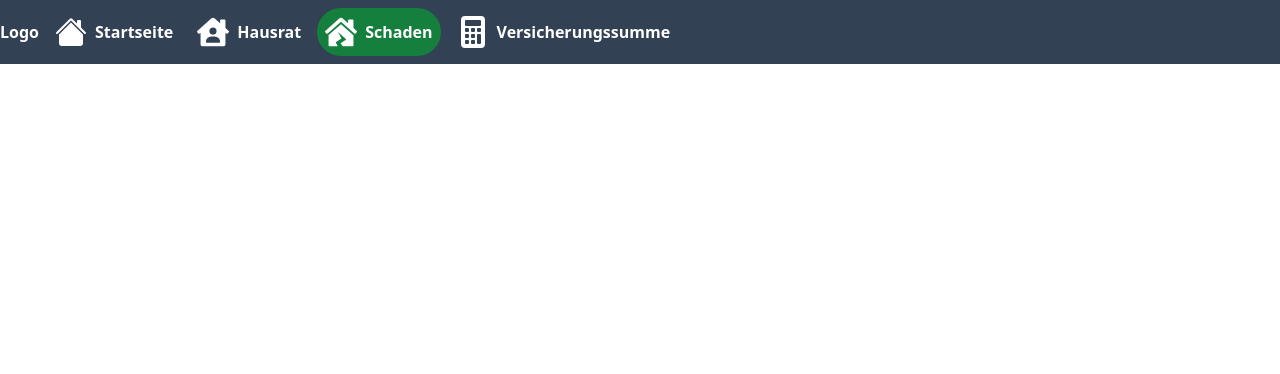
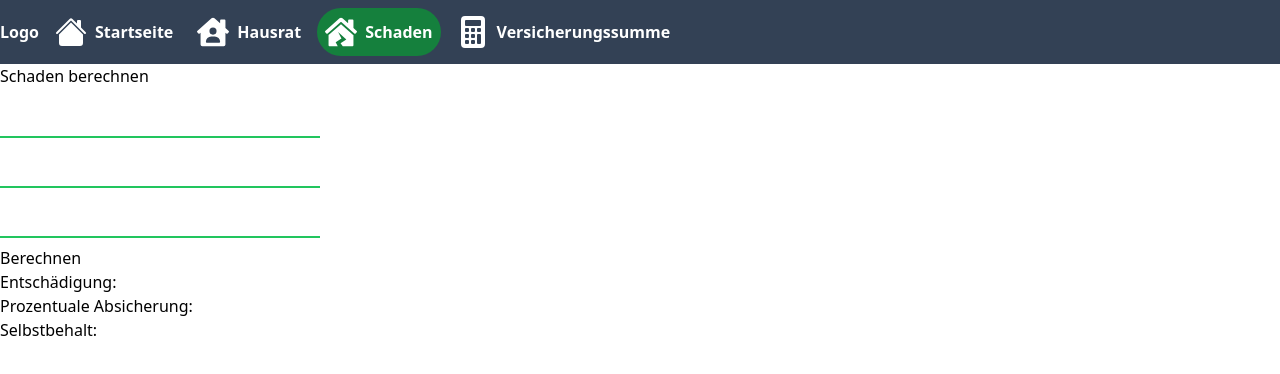
Before and after one commit to AelElliotBanyard/vs-rechner-banyard, a Next.js app: page /hausrat/schaden in a window 1280 px wide. Shown: the top 374 px of the page. Built offline with nearby package versions, Linux system fonts and the light colour scheme.

Commit message:
added in- and outputs and calc

```diff
--- a/src/pages/hausrat/schaden/index.tsx
+++ b/src/pages/hausrat/schaden/index.tsx
@@ -1,5 +1,132 @@
+import NumberInput from "@/components/CustomInputs/NumberInput";
+import { toOutString } from "@/utils/functions";
+import { useState } from "react";
+
 const HausratSchaden = () => {
-  return <div></div>;
+  const [vs, setVs] = useState(Math.PI);
+  const [vw, setVw] = useState(Math.PI);
+  const [damage, setDamage] = useState(Math.PI);
+  const [isClear, setIsClear] = useState(false);
+  const [notEmpty, setNotEmpty] = useState({
+    vs: false,
+    vw: false,
+    damage: false,
+    compensation: false,
+    percentage: false,
+    excess: false,
+  });
+  const [result, setResult] = useState(Math.PI);
+  const [percent, setPercent] = useState(Math.PI);
+  const [own, setOwn] = useState(Math.PI);
+  const [message, setMessage] = useState("");
+
+  const calc = (e: any) => {
+    e.preventDefault();
+    if (vw != Math.PI && damage != Math.PI && vw != 0) {
+      const calc = Math.round((vs / vw) * damage * 100) / 100;
+      const calcPercent = Math.round((vs / vw) * 100 * 100) / 100;
+      const calcOwn = Math.round((damage - calc) * 100) / 100;
+      if (calc >= damage) {
+        setResult(Math.round(damage * 100) / 100);
+        setPercent(100);
+        setOwn(0);
+      } else {
+        setResult(calc);
+        setPercent(calcPercent > 100 ? 100 : calcPercent);
+        setOwn(calcOwn);
+      }
+      if (vs > vw) {
+        setMessage("Du bist überversichert. Du kannst die Versicherungssumme reduzieren um Geld zu sparen.");
+      } else if (vs < vw) {
+        setMessage(
+          "Du bist unterversichert. Du kannst die Versicherungssumme erhöhen um mehr zu versichern."
+        );
+      } else {
+        setMessage("Genau richtig versichert");
+      }
+    }
+  };
+
+  return (
+    <>
+      <main>
+        <div>
+          <div>
+            <h1>Schaden berechnen</h1>
+            <div>
+              <NumberInput
+                placeholder="Versicherungssumme"
+                value={vs}
+                onChange={setVs}
+                clear={isClear}
+                notEmpty={notEmpty.vs}
+              />
+              <NumberInput
+                placeholder="Versicherungswert"
+                value={vw}
+                onChange={setVw}
+                clear={isClear}
+                notEmpty={notEmpty.vw}
+              />
+              <NumberInput
+                placeholder="Schaden"
+                value={damage}
+                onChange={setDamage}
+                clear={isClear}
+                notEmpty={notEmpty.damage}
+              />
+              <button onClick={calc}>Berechnen</button>
+            </div>
+            <div>
+              <div>
+                <h2>Entschädigung: </h2>
+                <p>
+                  {result != Math.PI
+                    ? toOutString(
+                        Math.round(result * 100 + Number.EPSILON) / 100
+                      ) + " CHF"
+                    : notEmpty.compensation
+                    ? toOutString(
+                        Math.round(result * 100 + Number.EPSILON) / 100
+                      ) + " CHF"
+                    : ""}
+                </p>
+              </div>
+              <div>
+                <h2>Prozentuale Absicherung: </h2>
+                <p
+                  className={percent >= 100 ? "text-green-500" : "text-red-500"}
+                >
+                  {percent != Math.PI
+                    ? Math.round(percent * 100 + Number.EPSILON) / 100 + "%"
+                    : notEmpty.percentage
+                    ? Math.round(percent * 100 + Number.EPSILON) / 100 + "%"
+                    : ""}
+                </p>
+              </div>
+              <div>
+                <h2>Selbstbehalt:</h2>
+                <p>
+                  {own != Math.PI
+                    ? toOutString(
+                        Math.round(own * 100 + Number.EPSILON) / 100
+                      ) + " CHF"
+                    : notEmpty.excess
+                    ? toOutString(
+                        Math.round(own * 100 + Number.EPSILON) / 100
+                      ) + " CHF"
+                    : ""}
+                </p>
+              </div>
+            </div>
+            <div>
+              <p>{message} </p>
+            </div>
+          </div>
+        </div>
+      </main>
+    </>
+  );
 };
 
 export default HausratSchaden;
```
